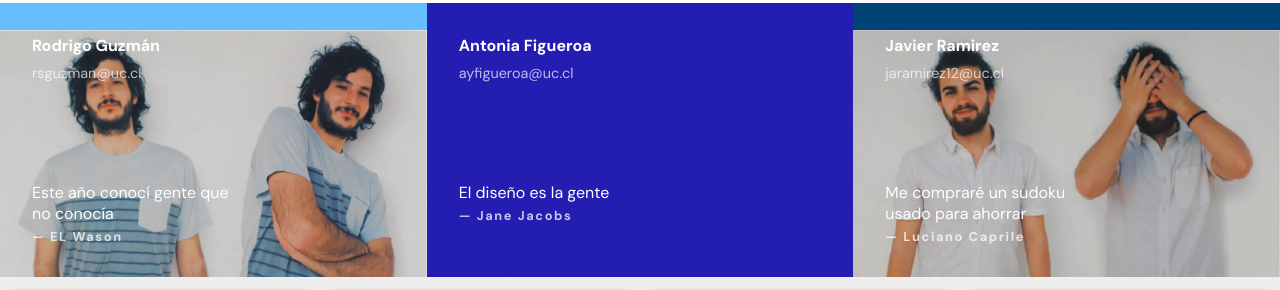
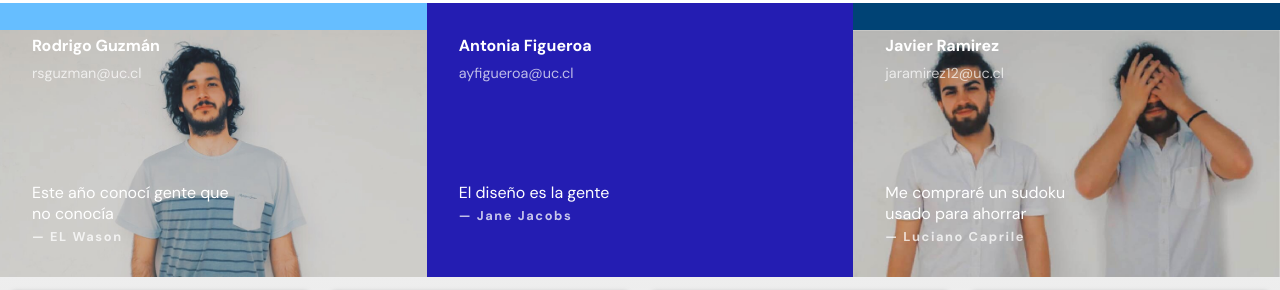
Before and after one commit to rodrigo-bot/guzman-figueroa-ramirez, a plain HTML site: page index.html in a window 1280 px wide. Shown: the part 652-942 px from the top of the page. Drawn offline with nearby package versions, Linux system fonts and the light colour scheme; grey boxes are pictures that could not be loaded.

Commit message:
Update estilo.css

```diff
--- a/estilo.css
+++ b/estilo.css
@@ -159,7 +159,7 @@ en https://www.taniarascia.com/easiest-flex-grid-ever/
 
 .integrante:nth-of-type(1){
     background-color:#66BEFF;
-    background-image:url('media/Rodrigo.jpg');
+    background-image:url('media/Guzman.jpg');
     background-position: bottom right;
     background-size:auto 90%;
     background-repeat: no-repeat;
@@ -184,7 +184,7 @@ en https://www.taniarascia.com/easiest-flex-grid-ever/
 
 .integrante:nth-of-type(1):hover{
     background-color:#c2185b;
-    background-image:url('media/integrante-1b.png');
+    background-image:url('media/Guzman 2.png');
     background-position: bottom right;
     background-size:auto 90%;
     background-repeat: no-repeat;
```
